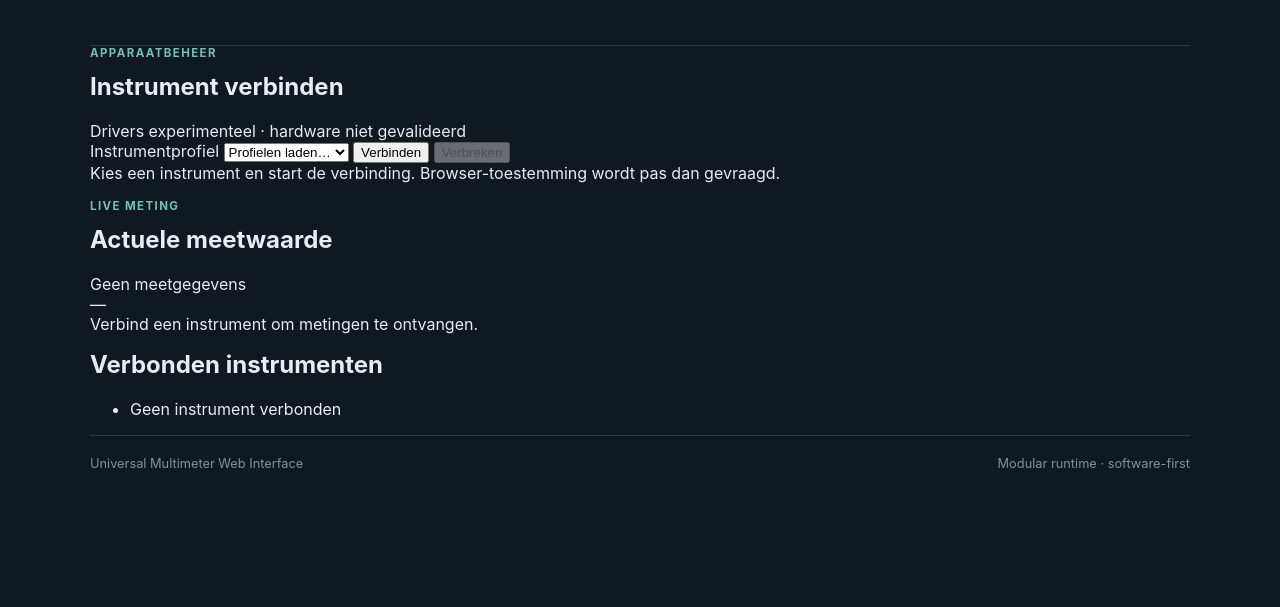
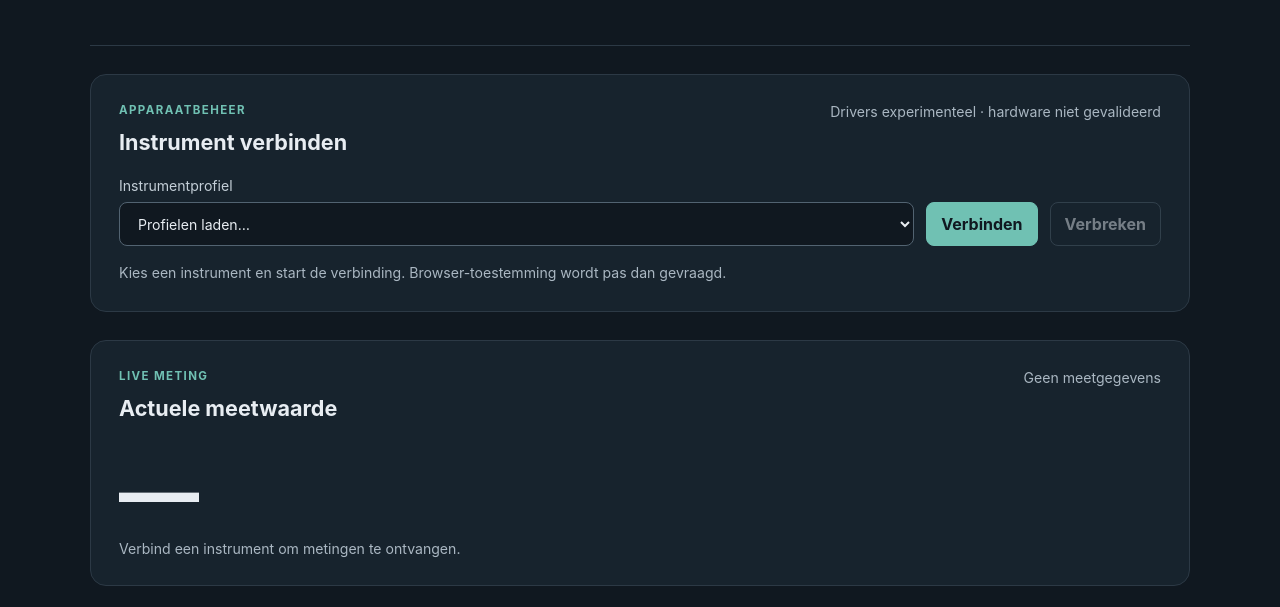
Before and after one commit to Robbertjv/Universal-Multimeter, a website built with Vite: page index.html in a window 1280 px wide. Shown: the part 193-800 px from the top of the page. Built offline with nearby package versions, Linux system fonts and the light colour scheme.

Commit message:
feat(ui): style runtime device and measurement panels

```diff
--- a/src/styles.css
+++ b/src/styles.css
@@ -140,3 +140,163 @@ h1 {
     flex-direction: column;
   }
 }
+
+
+.device-panel,
+.measurement-panel,
+.device-list-panel {
+  margin-top: 28px;
+  padding: 28px;
+  border: 1px solid #2c3945;
+  border-radius: 16px;
+  background: #17232d;
+}
+
+.section-heading {
+  display: flex;
+  align-items: flex-start;
+  justify-content: space-between;
+  gap: 20px;
+  margin-bottom: 22px;
+}
+
+.section-heading h2,
+.device-list-panel h2 {
+  margin-bottom: 0;
+  font-size: 1.35rem;
+}
+
+.support-note,
+.help-text,
+.measurement-detail,
+.measurement-quality {
+  color: #aab7c2;
+  font-size: 0.88rem;
+}
+
+.device-actions {
+  display: flex;
+  align-items: end;
+  flex-wrap: wrap;
+  gap: 12px;
+}
+
+.device-actions label {
+  display: grid;
+  flex: 1 1 240px;
+  gap: 8px;
+  color: #c3ced7;
+  font-size: 0.88rem;
+}
+
+select,
+button {
+  min-height: 44px;
+  padding: 10px 14px;
+  border: 1px solid #526371;
+  border-radius: 8px;
+  color: #e8edf2;
+  background: #101820;
+  font: inherit;
+}
+
+button {
+  border-color: #70c1b3;
+  color: #101820;
+  background: #70c1b3;
+  font-weight: 700;
+  cursor: pointer;
+}
+
+button.secondary {
+  border-color: #526371;
+  color: #e8edf2;
+  background: transparent;
+}
+
+button:disabled {
+  cursor: not-allowed;
+  opacity: 0.45;
+}
+
+.help-text {
+  margin: 16px 0 0;
+  line-height: 1.5;
+}
+
+.measurement-reading {
+  display: flex;
+  align-items: baseline;
+  gap: 12px;
+  min-height: 90px;
+}
+
+.reading-value {
+  font-size: clamp(3rem, 9vw, 5rem);
+  font-weight: 650;
+  letter-spacing: -0.06em;
+  font-variant-numeric: tabular-nums;
+}
+
+.reading-unit {
+  color: #70c1b3;
+  font-size: 1.5rem;
+}
+
+.measurement-detail {
+  margin-bottom: 0;
+}
+
+.device-list-panel ul {
+  display: grid;
+  gap: 10px;
+  margin: 18px 0 0;
+  padding: 0;
+  list-style: none;
+}
+
+.device-list-panel li {
+  display: flex;
+  justify-content: space-between;
+  gap: 16px;
+  padding: 12px 0;
+  border-top: 1px solid #2c3945;
+}
+
+.device-list-panel li span {
+  color: #aab7c2;
+  font-size: 0.88rem;
+}
+
+.empty-state {
+  color: #aab7c2;
+}
+
+.connection-badge[data-state="connected"] .status-dot {
+  background: #70c1b3;
+}
+
+.connection-badge[data-state="error"] .status-dot {
+  background: #e07878;
+}
+
+@media (max-width: 720px) {
+  .device-panel,
+  .measurement-panel,
+  .device-list-panel {
+    padding: 20px;
+  }
+
+  .section-heading {
+    flex-direction: column;
+  }
+
+  .device-actions {
+    align-items: stretch;
+    flex-direction: column;
+  }
+
+  .device-actions button {
+    width: 100%;
+  }
+}
```
